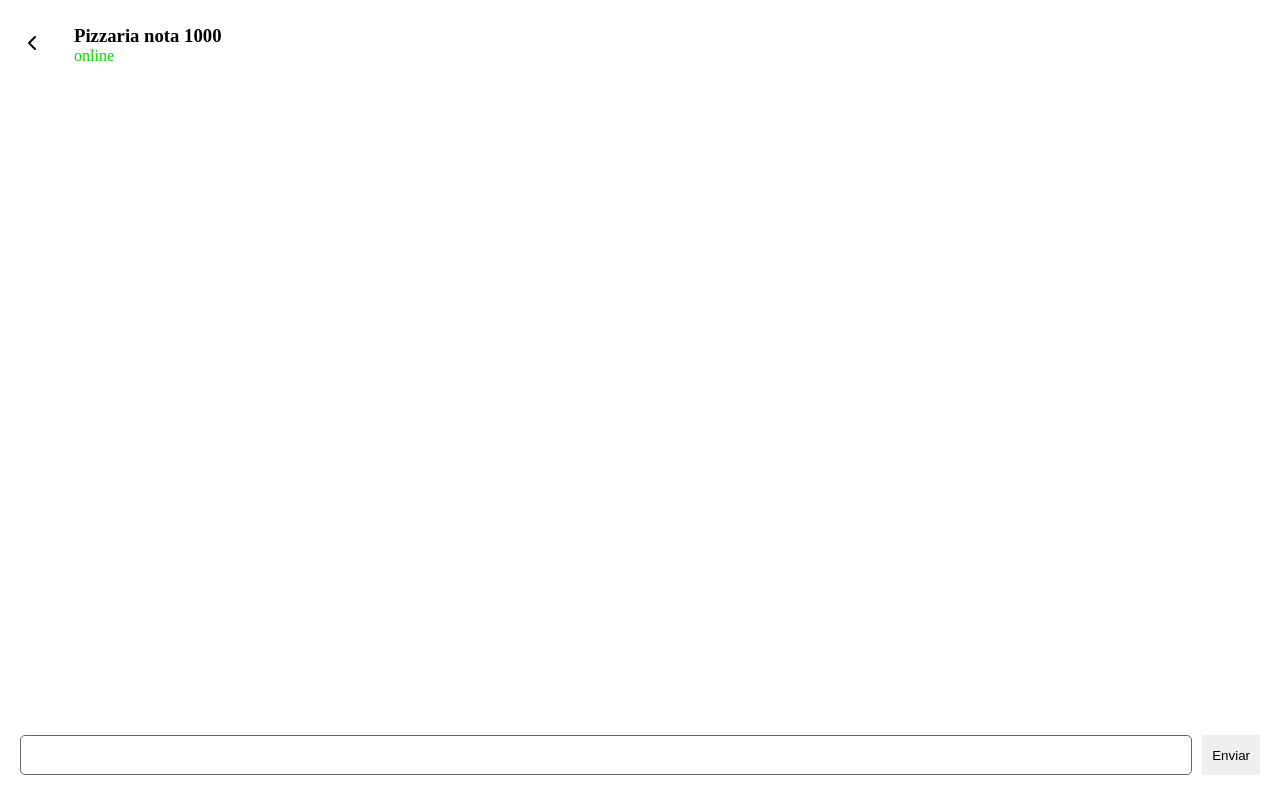
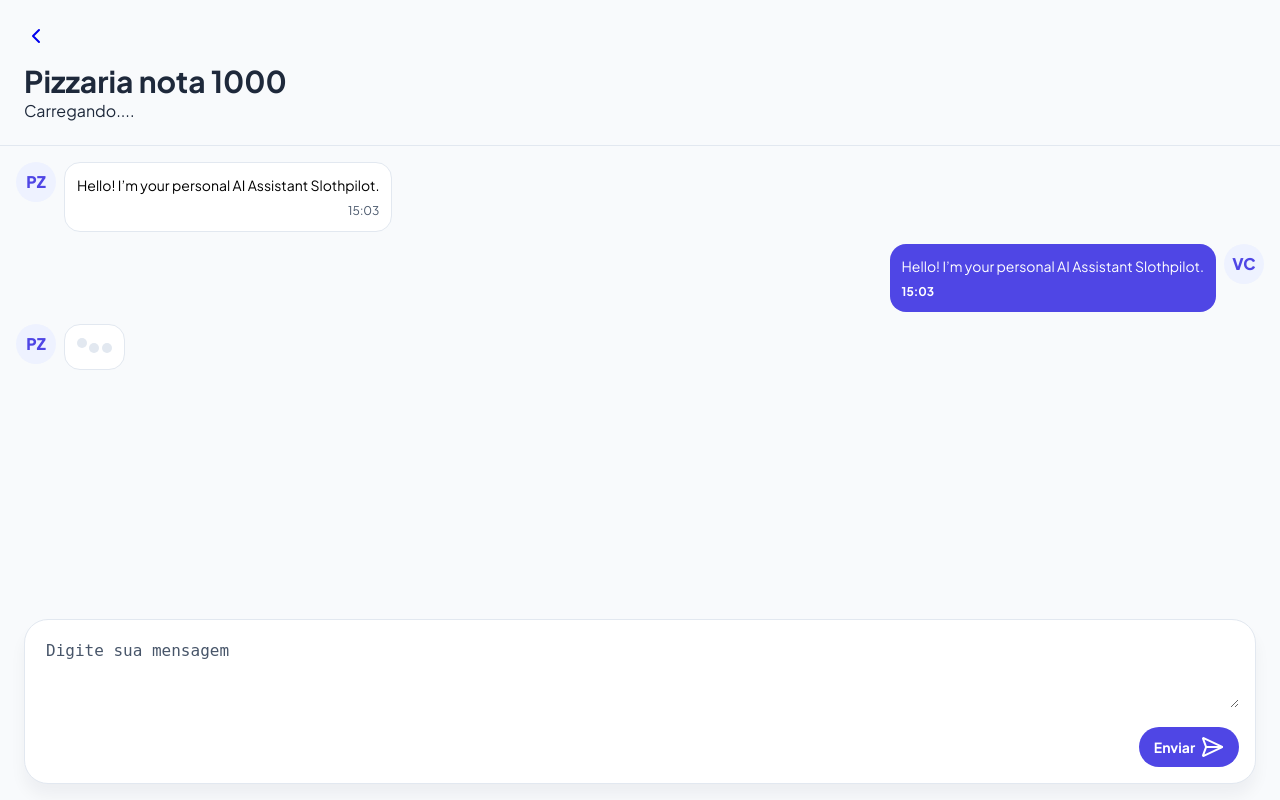
Before and after one commit to Edmar-Sousa/IA-p0-primeiro-fluxo-com-llm, a FastAPI app: page /client in a window 1280 px wide. Run offline with FastAPI, Linux system fonts and the light colour scheme; data that the repository does not hold is empty; parts of the project's set-up code (start-up, migrations or seed data) failed here and were passed over.

Commit message:
feat: update the client interface

```diff
--- a/src/web/public/client.css
+++ b/src/web/public/client.css
@@ -1,24 +1,11 @@
+@import url('https://fonts.googleapis.com/css2?family=Plus+Jakarta+Sans:ital,wght@0,200..800;1,200..800&display=swap');
 @import url('./styles.css');
+
 
 .hidden {
     display: none !important;
 }
 
-.header {
-    width: 100%;
-    padding: 25px 15px;
-
-    display: flex;
-    align-items: center;
-    gap: 25px;
-}
-
-.header a {
-    display: block;
-    padding: 5px;
-    text-decoration: none;
-    color: #000;
-}
 
 .main-container {
     width: 100%;
@@ -26,79 +13,207 @@
 
     display: flex;
     flex-direction: column;
+
+    background: var(--background-color);
 }
 
-.loadding-state, .error {
-    flex: 1;
+.header {
+    width: 100%;
+    padding: 24px;
+
+    border-bottom: 1px solid var(--stroke-color);
+    color: var(--text-color);
+
+    font-family: 'Plus Jakarta Sans', sans-serif;
+}
+
+.header h3 {
+    margin-top: 10px;
+
+    font-size: 30px;
+    line-height: 38px;
+}
+
+.input-message-container {
+    font-family: 'Plus Jakarta Sans', sans-serif;
+    padding: 16px 24px;
+}
+
+.input-message-area {
+    padding: 16px;
+    border-radius: 24px;
+
+    border: 1px solid var(--stroke-color);
+    box-shadow: 0 12px 16px var(--shadow-color);
+
+    background: var(--background-white-color);
+}
+
+.input-message {
+    min-height: 72px;
+    width: 100%;
+
+    padding: 5px;
+
+    font-size: 16px;
+
+    border: none;
+    outline: none;
+}
+
+.input-message::placeholder {
+    color: var(--placeholder-color);
+}
+
+.input-message-btn-container {
+    width: 100%;
+
+    display: flex;
+    justify-content: end;
+
+    padding-top: 15px;
+}
+
+.button-send-message {
+    height: 40px;
+    width: 100px;
+
     display: flex;
     align-items: center;
     justify-content: center;
-}
+    gap: 5px;
 
-.status.online {
-    color: rgb(0, 219, 0);
-}
+    border-radius: 20px;
+    border: none;
 
-.status.offline {
-    color: rgb(234, 0, 0);
-}
+    font-size: 14px;
+    font-weight: bold;
+    font-family: 'Plus Jakarta Sans', sans-serif;
+    line-height: 20px;
 
-.messages-area {
-    display: flex;
-    flex-direction: column;
-    flex: 1;
-    overflow-y: auto;
-    padding: 15px;
-    gap: 10px;
-}
-
-.message-input-area {
-    width: 100%;
-    padding: 25px 20px;
-
-    display: flex;
-    align-items: end;
-    gap: 10px;
+    color: var(--text-white-color);
+    background: var(--purple-color);
 }
 
 
-
-.input-message-container {
+.chat-messages {
     flex: 1;
+    padding: 16px;
+    /* background: #0f0; */
 }
 
-.input-message {
-    min-height: 40px;
-    line-height: 30px;
+.user-circle {
+    width: 40px;
+    min-width: 40px;
+    height: 40px;
 
-    padding: 0 15px;
-    border-radius: 5px;
+    border-radius: 20px;
 
-    border: 1px solid #666;
+    font-family: 'Plus Jakarta Sans', sans-serif;
+    font-weight: 800;
+    font-size: 16px;
+
+    line-height: 40px;
+    text-align: center;
+
+    color: var(--purple-color);
+    background: var(--background-light-blue);
 }
 
-.btn-send {
-    height: 40px;
-    padding: 10px;
-    border: none;
+.message {
+    display: flex;
+    align-items: start;
+    gap: 8px;
+
+    margin-bottom: 12px;
+}
+
+.message.right {
+    justify-content: end;
+}
+
+.text-message {
+    max-width: 500px;
+    padding: 12px;
+
+    font-family: 'Plus Jakarta Sans', sans-serif;
+    font-size: 14px;
+    font-weight: normal;
+
+    line-height: 20px;
+
+    border-radius: 16px;
+    border: 1px solid var(--stroke-color);
+
+    background: var(--background-white-color);
 }
 
 
-.message {
-    padding: 20px;
-    max-width: 450px;
+.message-time {
+    font-family: 'Plus Jakarta Sans', sans-serif;
+    font-size: 12px;
+    font-weight: normal;
+
+    margin-top: 8px;
+    line-height: 16px;
+    text-align: right;
+
+    color: var(--placeholder-color);
 }
 
-.message.left {
-    align-self: flex-start;
-    border: 1px solid #666;
-    border-radius: 10px 10px 10px 0;
-    margin-right: 10px;
+.text-message.right {
+    border: none;
+
+    color: var(--text-white-color);
+    background: var(--purple-color);
 }
 
-.message.right {
-    align-self: flex-end;
-    background: #cacaca;
-    margin-left: 10px;
-    border-radius: 10px 10px 0 10px;
+.text-message.right .message-time {
+    text-align: left;
+    font-weight: bold;
+    color: var(--text-white-color);
 }
+
+
+/* .text-message .bullets-loadding {
+    display: flex;
+} */
+
+.text-message .bullet {
+    display: inline-block;
+
+    width: 10px;
+    height: 10px;
+
+    border-radius: 5px;
+
+    background: var(--stroke-color);
+}
+
+.text-message .bullet:nth-child(1) {
+    animation: bullet-animation infinite 1s steps(1);
+    animation-delay: 0;
+}
+
+.text-message .bullet:nth-child(2) {
+    animation: bullet-animation infinite 1s steps(1);
+    animation-delay: 0.2s;
+}
+
+.text-message .bullet:nth-child(3) {
+    animation: bullet-animation infinite 1s steps(1);
+    animation-delay: 0.4s;
+}
+
+
+@keyframes bullet-animation {
+
+    0%, 100% {
+        transform: translateY(0);
+    }
+
+    50% {
+        transform: translateY(-5px);
+    }
+
+}
--- a/src/web/public/styles.css
+++ b/src/web/public/styles.css
@@ -4,6 +4,22 @@
     box-sizing: border-box;
 }
 
+:root {
+    --background-color: #F8FAFC;
+    --background-white-color: #fff;
+    --background-light-blue: #EEF2FF;
+
+    --stroke-color: #E2E8F0;
+
+    --text-white-color: #fff;
+    --text-color: #1E293B;
+    --placeholder-color: #475569;
+
+    --shadow-color: #1018280c;
+
+    --purple-color: #4F46E5;
+}
+
 body, html {
     overflow-x: hidden;
     height: 100%;
--- a/src/web/templates/client.html
+++ b/src/web/templates/client.html
@@ -32,31 +32,74 @@
 
             <div>
                 <h3>Pizzaria nota 1000</h3>
-                <p class="status">carregando....</p>
+                <p class="status">Carregando....</p>
             </div>
         </header>
 
-        <div class="loadding-state">
-            <p>Carregando...</p>
-        </div>
+        <main class="chat-messages">
+            <div class="message">
+                <div class="user-circle">
+                    PZ
+                </div>
 
-        <div class="error hidden"><h3></h3></div>
-
-        <main class="messages-area hidden">
-        </main>
-
-        <div class="message-input-area hidden">
-            <div class="input-message-container">
-                <div
-                    contenteditable
-                    name="message"
-                    class="input-message">
+                <div class="text-message">
+                    <p>Hello! I’m your personal AI Assistant Slothpilot.</p>
+                    <p class="message-time">
+                        15:03
+                    </p>
                 </div>
             </div>
 
-            <button class="btn-send">
-                Enviar
-            </button>
+            <div class="message right">
+                <div class="text-message right">
+                    <p>Hello! I’m your personal AI Assistant Slothpilot.</p>
+                    <p class="message-time">
+                        15:03
+                    </p>
+                </div>
+
+                <div class="user-circle">
+                    VC
+                </div>
+            </div>
+
+            <div class="message">
+                <div class="user-circle">
+                    PZ
+                </div>
+
+                <div class="text-message">
+                    <span class="bullet"></span>
+                    <span class="bullet"></span>
+                    <span class="bullet"></span>
+                </div>
+            </div>
+        </main>
+
+        <div class="input-message-container">
+            <div class="input-message-area">
+                <textarea class="input-message" placeholder="Digite sua mensagem"></textarea>
+
+                <div class="input-message-btn-container">
+                    <button class="button-send-message">
+                        Enviar
+
+                        <svg
+                            xmlns="http://www.w3.org/2000/svg"
+                            width="24"
+                            height="24"
+                            viewBox="0 0 24 24"
+                            fill="none"
+                            stroke="currentColor"
+                            stroke-width="2"
+                            stroke-linecap="round"
+                            stroke-linejoin="round">
+                                <path d="M3.714 3.048a.498.498 0 0 0-.683.627l2.843 7.627a2 2 0 0 1 0 1.396l-2.842 7.627a.498.498 0 0 0 .682.627l18-8.5a.5.5 0 0 0 0-.904z"/>
+                                <path d="M6 12h16"/>
+                        </svg>
+                    </button>
+                </div>
+            </div>
         </div>
     </div>
 
```
